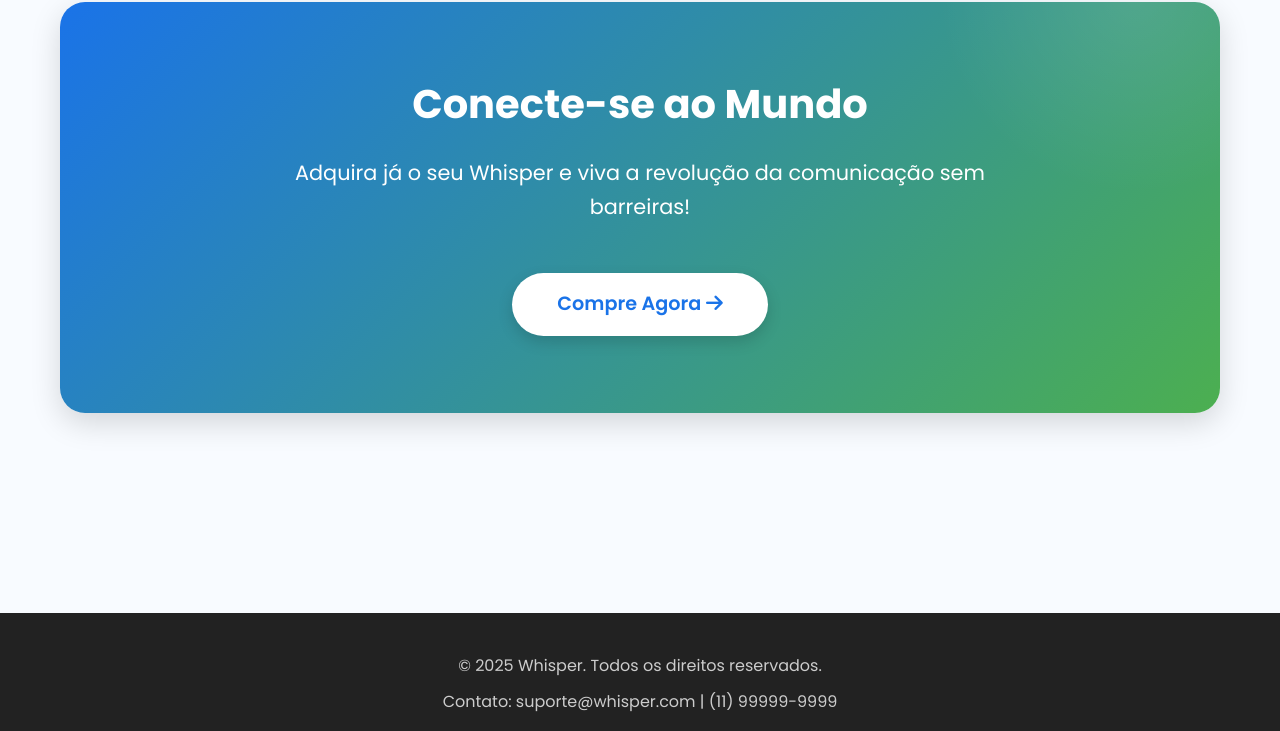
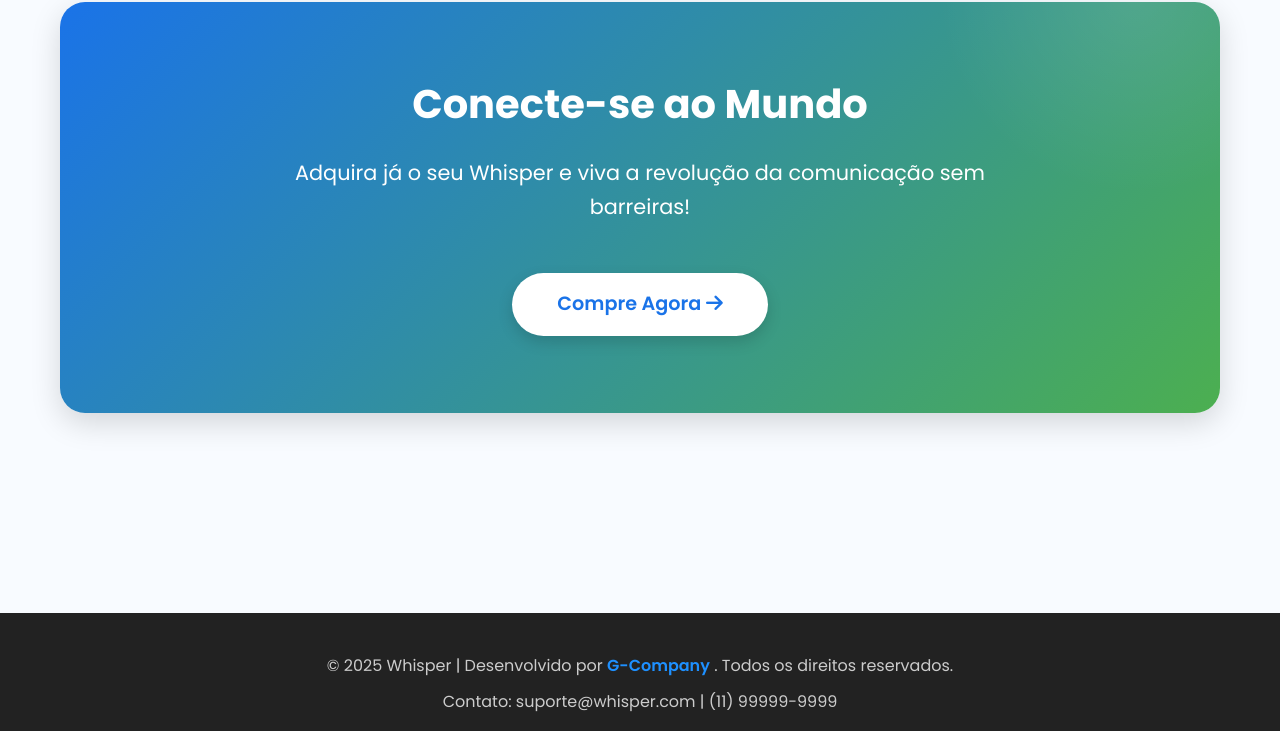
Before and after one commit to Haviell/Whisper, a plain HTML site: page index.html in a window 1280 px wide. Shown: the part 2813-3544 px from the top of the page. Drawn offline with Linux system fonts and the light colour scheme.

Commit message:
Update index.html

```diff
--- a/index.html
+++ b/index.html
@@ -649,6 +649,18 @@ input:focus, select:focus {
 
   .purchase-modal { width: 95%; }
 }
+  .gcompany-link a {
+    color: #1e90ff; /* azul */
+    font-weight: 600;
+    text-decoration: none;
+    transition: 0.3s ease;
+}
+
+.gcompany-link a:hover {
+    text-decoration: underline;
+    color: #0b63c8;
+}
+
 </style>
 </head>
 <body>
@@ -726,7 +738,13 @@ input:focus, select:focus {
 
 <footer>
   <div class="footer-content">
-    <p>© 2025 Whisper. Todos os direitos reservados.</p>
+   <p>© 2025 Whisper | Desenvolvido por
+    <span class="gcompany-link">
+        <a href="https://gcompany.digital.netlify.app" target="_blank">G-Company</a>
+    </span>.
+    Todos os direitos reservados.
+</p>
+
     <p>Contato: suporte@whisper.com | (11) 99999-9999</p>
     <div class="social-links">
       <a href="#"><i class="fab fa-instagram"></i></a>
```
